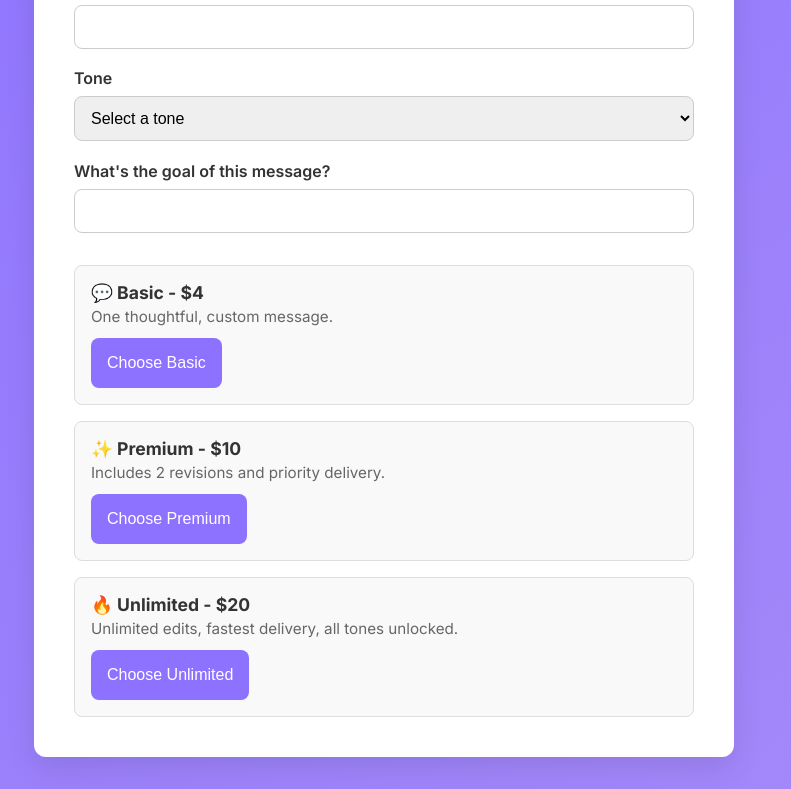
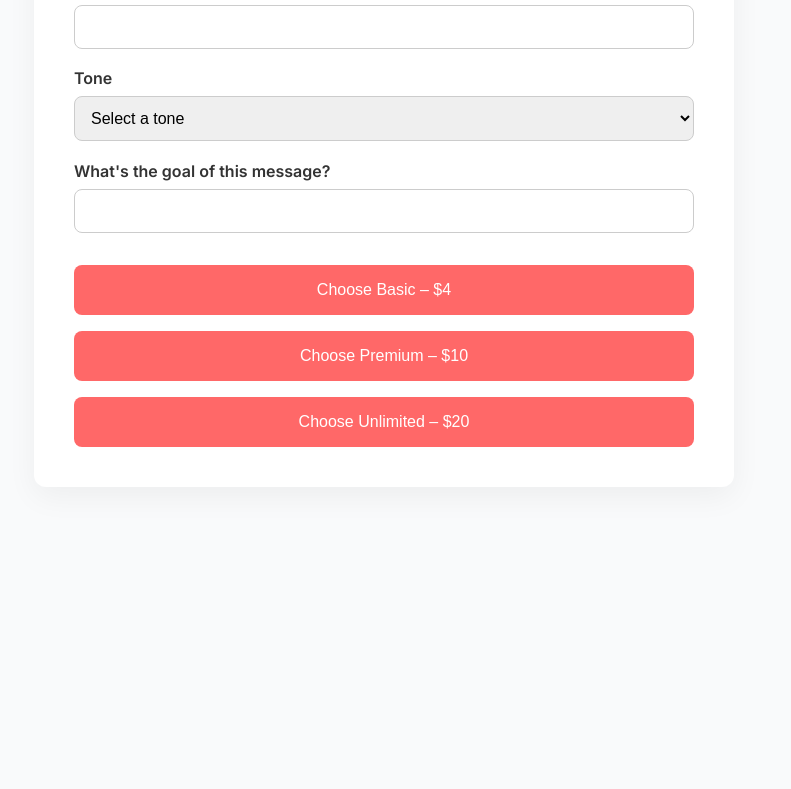
Before and after one commit to DearHumanText/Dearhuman, a plain HTML site: page form.html in a window 1280 px wide. Shown: the part 293-1082 px from the top of the page, without its empty margins (256-1047 px from the left). After the commit the page ends 812 px from the top, so only its background shows below. Drawn offline with Linux system fonts and the light colour scheme.

Commit message:
Update form.html

```diff
--- a/form.html
+++ b/form.html
@@ -7,7 +7,7 @@
   <link rel="stylesheet" href="https://fonts.googleapis.com/css2?family=Inter:wght@400;600;700&display=swap">
   <style>
     :root {
-      --accent: #8c72ff;
+      --accent: #FF6868;
     }
     * {
       box-sizing: border-box;
@@ -16,7 +16,7 @@
     }
     body {
       font-family: 'Inter', sans-serif;
-      background: linear-gradient(to bottom right, #8c72ff, #a58af9);
+      background: #f9fafb;
       color: #333;
       padding: 2rem;
     }
@@ -26,7 +26,7 @@
       background: white;
       border-radius: 12px;
       padding: 2.5rem;
-      box-shadow: 0 10px 30px rgba(0, 0, 0, 0.1);
+      box-shadow: 0 10px 30px rgba(0, 0, 0, 0.05);
     }
     h1 {
       font-size: 2rem;
@@ -52,13 +52,13 @@
       border-radius: 8px;
       font-size: 1rem;
     }
-    .button-group {
+    .plan-buttons {
       display: flex;
       flex-direction: column;
       gap: 1rem;
       margin-top: 2rem;
     }
-    button {
+    .plan-buttons button {
       background: var(--accent);
       color: white;
       padding: 1rem;
@@ -68,31 +68,15 @@
       cursor: pointer;
       transition: background 0.2s ease;
     }
-    button:hover {
-      background: #715eff;
-    }
-    .plan-label {
-      font-weight: bold;
-      font-size: 1.1rem;
-      margin-bottom: 0.25rem;
-    }
-    .plan-desc {
-      font-size: 0.95rem;
-      margin-bottom: 0.75rem;
-      color: #666;
-    }
-    .plan {
-      border: 1px solid #ddd;
-      border-radius: 8px;
-      padding: 1rem;
-      background: #f9f9f9;
+    .plan-buttons button:hover {
+      background: #e05555;
     }
   </style>
 </head>
 <body>
   <div class="container">
-    <h1>Create Your Message</h1>
-    <p>Fill out the form below and choose a plan to receive your personalized message.</p>
+    <h1>Get Your Message</h1>
+    <p>Answer a few quick questions and pick your plan to get started.</p>
 
     <form id="message-form">
       <label for="message_for">Who is this message for?</label>
@@ -114,22 +98,10 @@
       <label for="goal">What's the goal of this message?</label>
       <input type="text" name="goal" id="goal" required />
 
-      <div class="button-group">
-        <div class="plan">
-          <div class="plan-label">💬 Basic - $4</div>
-          <div class="plan-desc">One thoughtful, custom message.</div>
-          <button type="submit" data-link="https://dearhuman2.gumroad.com/l/wnfrjl">Choose Basic</button>
-        </div>
-        <div class="plan">
-          <div class="plan-label">✨ Premium - $10</div>
-          <div class="plan-desc">Includes 2 revisions and priority delivery.</div>
-          <button type="submit" data-link="https://dearhuman2.gumroad.com/l/neszg">Choose Premium</button>
-        </div>
-        <div class="plan">
-          <div class="plan-label">🔥 Unlimited - $20</div>
-          <div class="plan-desc">Unlimited edits, fastest delivery, all tones unlocked.</div>
-          <button type="submit" data-link="https://dearhuman2.gumroad.com/l/ekpmd">Choose Unlimited</button>
-        </div>
+      <div class="plan-buttons">
+        <button type="submit" data-link="https://dearhuman2.gumroad.com/l/wnfrjl">Choose Basic – $4</button>
+        <button type="submit" data-link="https://dearhuman2.gumroad.com/l/neszg">Choose Premium – $10</button>
+        <button type="submit" data-link="https://dearhuman2.gumroad.com/l/ekpmd">Choose Unlimited – $20</button>
       </div>
     </form>
   </div>
@@ -143,8 +115,8 @@
         e.preventDefault();
         const formData = new FormData(form);
         const params = new URLSearchParams(formData).toString();
-        const link = button.getAttribute("data-link");
-        window.location.href = `${link}?${params}`;
+        const gumroadURL = button.getAttribute("data-link");
+        window.location.href = `${gumroadURL}?${params}`;
       });
     });
   </script>
```
